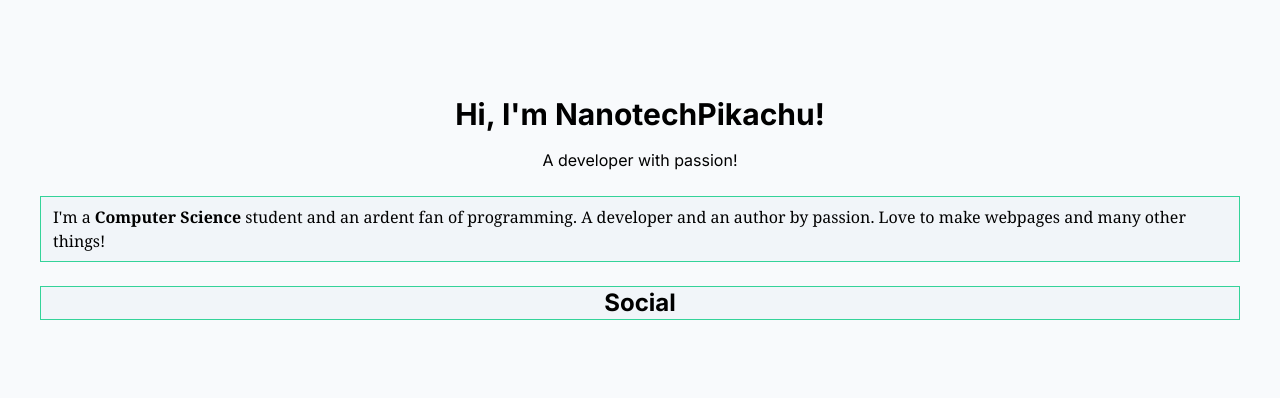
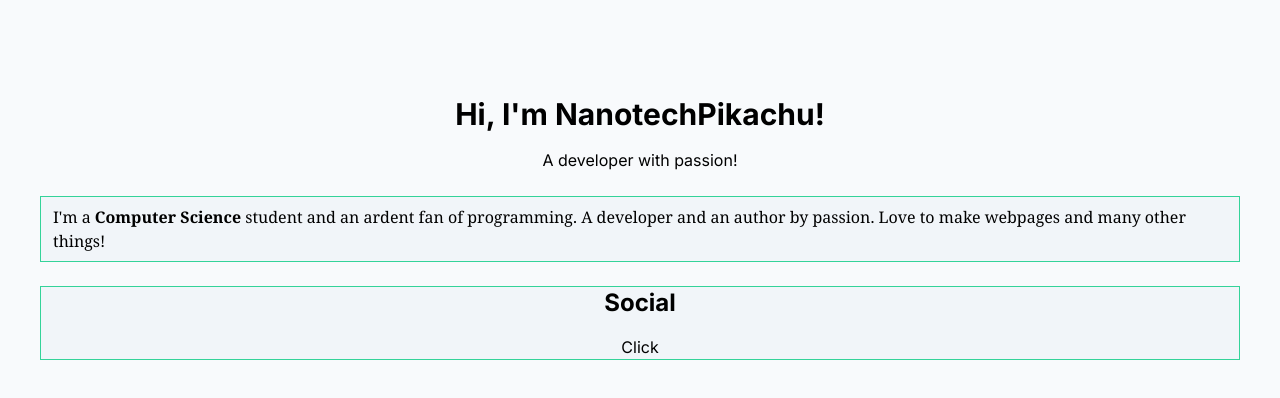
Before and after one commit to NanotechPikachu/Portfolio, a Next.js app: page / in a window 1280 px wide. Shown: the top 398 px of the page. Built offline with nearby package versions, Linux system fonts and the light colour scheme.

Commit message:
Update page.js

```diff
--- a/src/app/page.js
+++ b/src/app/page.js
@@ -11,6 +11,9 @@ I&apos;m a <b>Computer Science</b> student and an ardent fan of programming. A d
     </div>
     <div className="mr-2 ml-2 mt-6 border dark:border-emerald-600 border-emerald-400 dark:bg-[#2E3532] bg-slate-100">
     <h2 className="text-center text-xl md:text-2xl text-black dark:text-white font-bold">Social</h2>
+    <div className="mt-4 flex items-center justify-center">
+    <button>Click</button>
+    </div>
     </div>
     </div>
     </>
```
